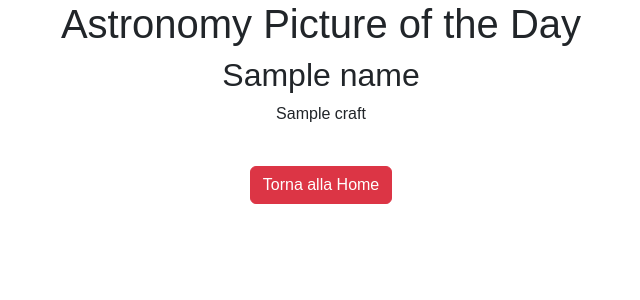
After one commit to dangelo-luca/ripasso-gestione, a Flask app: template templates/api.html in a window 1280 px wide. The commit adds this page. Shown: the top 300 px of the page, without its empty margins (319-959 px from the left). Run offline with Flask 3, Linux system fonts and the light colour scheme; the template is opened without the code that fills it: most values are stand-ins (such as "Sample title", 1, 10 or a date in 2020).

Commit message:
finito anche la parte 2

```diff
--- a/app.py
+++ b/app.py
@@ -2,6 +2,7 @@ from flask import Flask, render_template, request, url_for, redirect, session
 from flask_login import LoginManager, UserMixin, login_user, current_user, logout_user, login_required
 from models import db, User
 from flask_bcrypt import Bcrypt
+from utilis import Api
 import sqlite3
 
 app = Flask(__name__)
@@ -55,7 +56,8 @@ def login():
 @login_required #solo se user è autenticato
 def home():
     user_logged = current_user.username
-    return render_template('home.html', username=current_user.username, user_logged=user_logged)
+    people = Api()
+    return render_template('home.html', username=current_user.username, user_logged=user_logged, people=people)
 
 @app.route('/logout')
 @login_required
--- /dev/null
+++ b/templates/api.html
@@ -0,0 +1,17 @@
+<!DOCTYPE html>
+<html lang="it">
+<head>
+<meta charset="UTF-8">
+<meta name="viewport" content="width=device-width, initial-scale=1.0">
+<link href="https://cdn.jsdelivr.net/npm/bootstrap@5.3.3/dist/css/bootstrap.min.css" rel="stylesheet">
+<script src="https://cdn.jsdelivr.net/npm/bootstrap@5.3.3/dist/js/bootstrap.bundle.min.js"></script>
+<title>Nasa</title>
+</head>
+<body style="text-align: center; font-family: Arial, sans-serif;">
+<h1>Astronomy Picture of the Day</h1>
+<h2>{{ name }}</h2>
+<p>{{ craft }}</p>
+<br>
+<a class="btn btn-danger" href="{{url_for('home')}}" style="text-align: center;">Torna alla Home</a>
+</body>
+</html>
--- /dev/null
+++ b/utilis.py
@@ -0,0 +1,6 @@
+import requests
+
+def Api():
+    response = requests.get(f'http://api.open-notify.org/astros.json')
+    data = response.json() #converte da json a dict python
+    return data.get("people",[])
```
Also changed, not shown: templates/home.html (+15 -1 lines), static/home.css (added).
